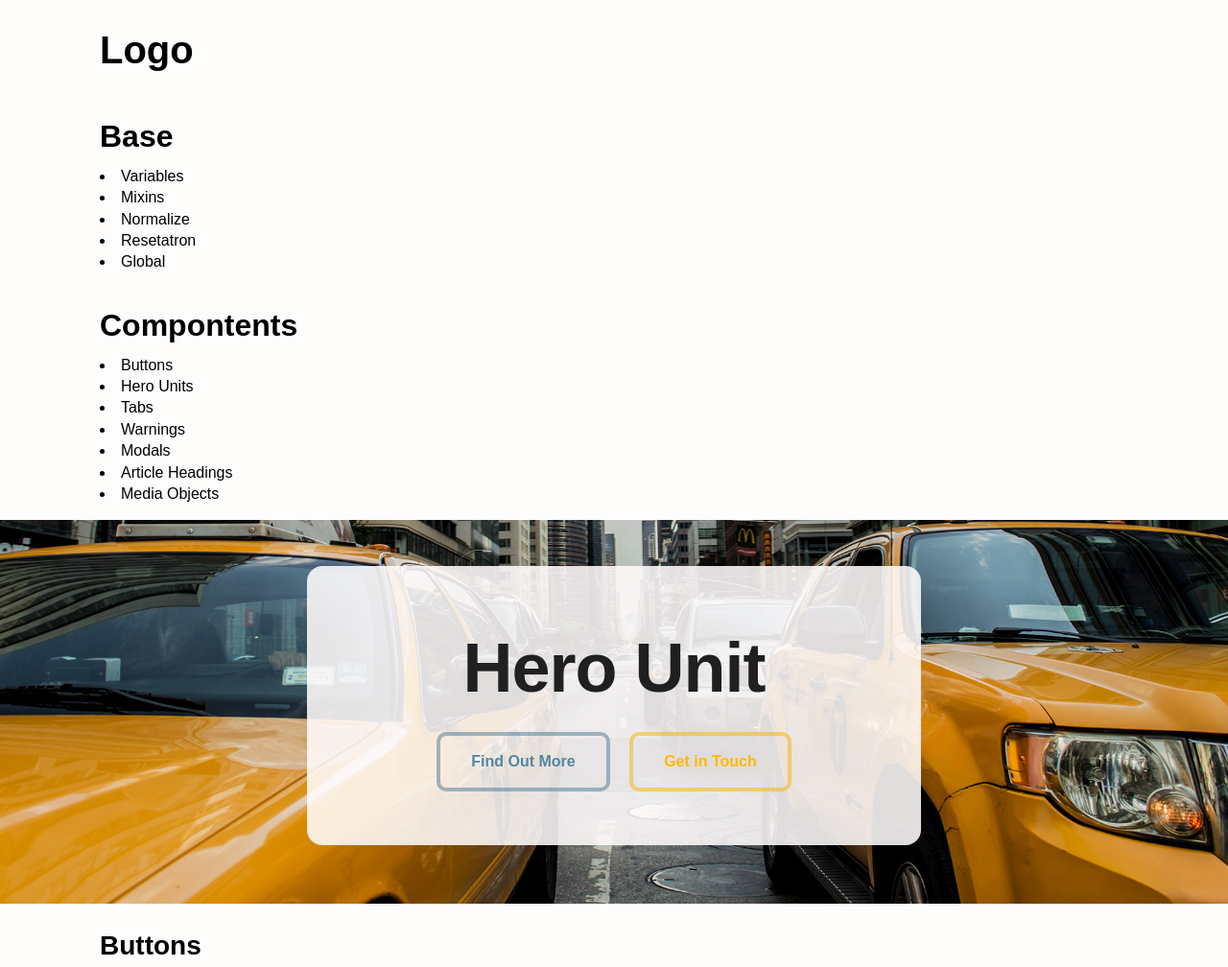
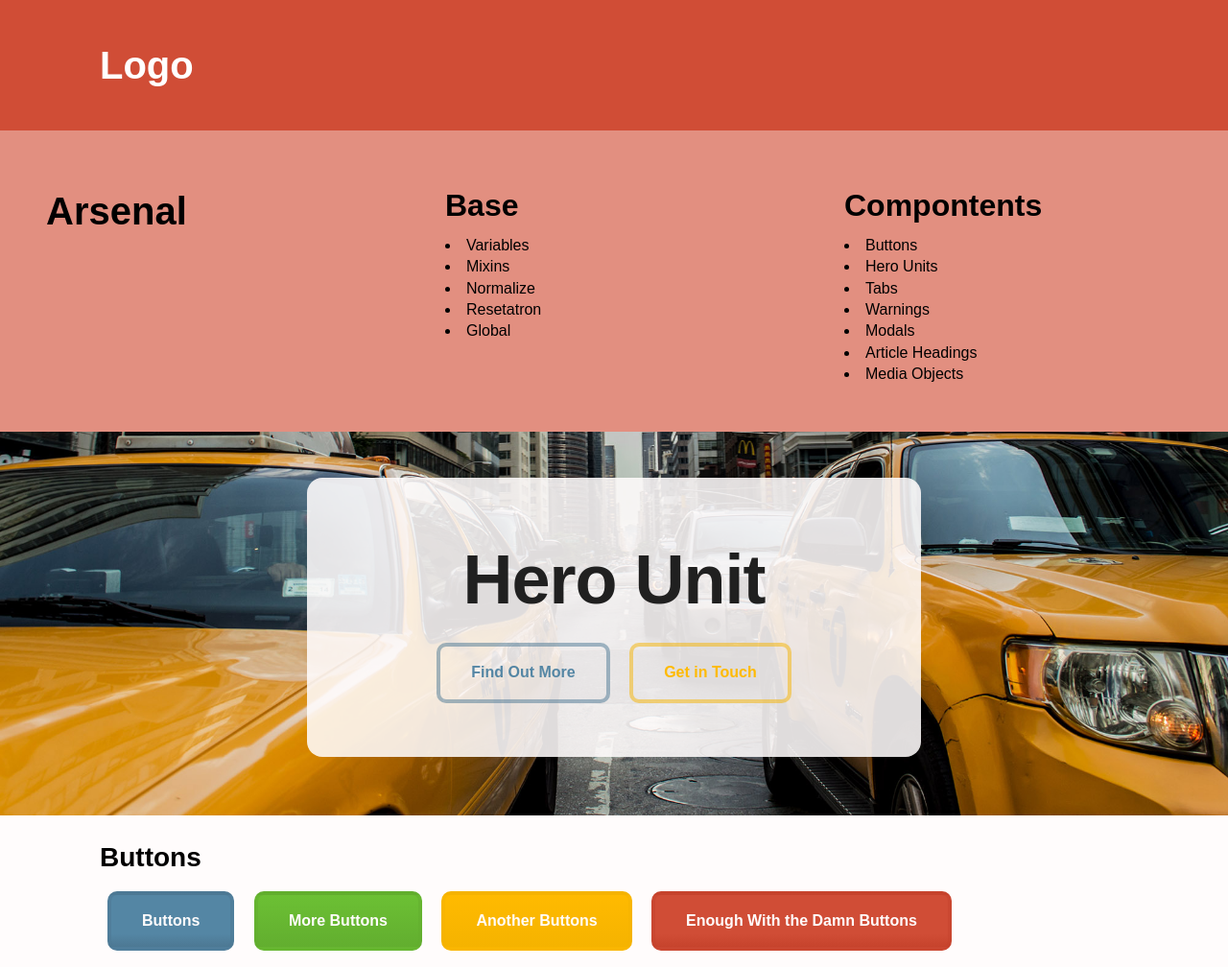
Before and after one commit to charliewilco/arsenal.scss, a website: page index.html in a window 1280 px wide. Shown: the top 1008 px of the page at 96% size. Drawn offline with nearby package versions, Linux system fonts and the light colour scheme.

Commit message:
making an app.css

```diff
--- a/index.html
+++ b/index.html
@@ -4,14 +4,19 @@
     <script type="text/javascript" src="//use.typekit.net/lbs5xmh.js"></script>
     <script type="text/javascript">try{Typekit.load();}catch(e){}</script>
     <link rel="stylesheet" href="/build/css/arsenal.css" media="screen" charset="utf-8">
+    <link rel="stylesheet" href="/build/css/app.css" media="screen" charset="utf-8">
+
     <title>Arsensal</title>
 </head>
 <body>
-    <header>
+    <header class="app--header">
         <div class="container"><h1>Logo</h1></div>
     </header>
-    <section id="base">
-        <div class="container">
+    <section id="base" class="app--intro">
+        <div class="col3">
+            <h1>Arsenal</h1>
+        </div>
+        <div class="col3">
             <h2>Base</h2>
             <ul>
                 <li>Variables</li>
@@ -20,10 +25,9 @@
                 <li>Resetatron</li>
                 <li>Global</li>
             </ul>
+
         </div>
-    </section>
-    <section id="compontents">
-        <div class="container">
+        <div class="col3">
             <h2>Compontents</h2>
             <ul>
                 <li>Buttons</li>
--- /dev/null
+++ b/scss/app.scss
@@ -0,0 +1,24 @@
+@import "base/variables";
+@import "base/mixins";
+
+.app--header {
+    padding: 1rem;
+    background: $red;
+    color: white;
+}
+
+.app--intro {
+    width: 100%;
+    background: rgba($red, .625);
+    padding: 1rem;
+    &::after {
+        content: "";
+        clear: both;
+        display: table;
+    }
+    .col3 {
+        width: percentage(1/3);
+        padding: 2rem;
+        float: left;
+    }
+}
--- a/scss/base/_mixins.scss
+++ b/scss/base/_mixins.scss
@@ -0,0 +1,17 @@
+// Media Queries
+
+$break-small: 31.25rem;
+$break-medium: 48rem;
+$break-large: 57.75rem;
+
+@mixin respond-to($media) {
+  @if $media == handhelds {
+    @media only screen and (max-width: $break-small) { @content; }
+  }
+  @else if $media == medium-screens {
+    @media only screen and (min-width: $break-small + 1) and (max-width: $break-large - 1) { @content; }
+  }
+  @else if $media == wide-screens {
+    @media only screen and (min-width: $break-large) { @content; }
+  }
+}
--- a/scss/components/_warning.scss
+++ b/scss/components/_warning.scss
@@ -4,6 +4,7 @@
     background: rgba($blue, .125);
     color: darken($dark-blue, 20%);
     font-style: italic;
+    font-size: 1.25rem;
     margin: 1rem .5rem;
     border-left: .5rem solid $dark-blue;
     &--red {
```
Also changed, not shown: build/css/app.css (added), build/css/arsenal.css.
